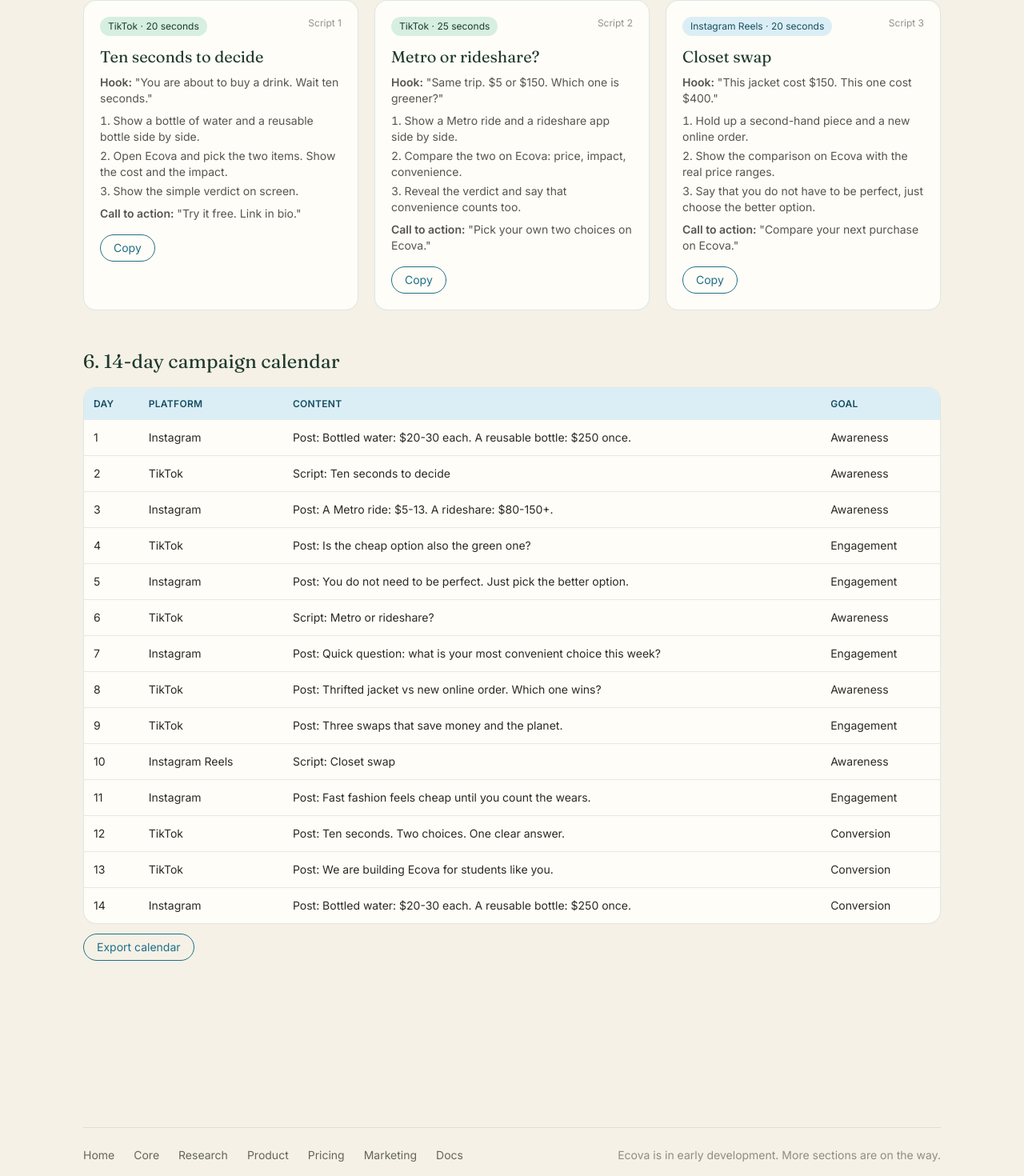
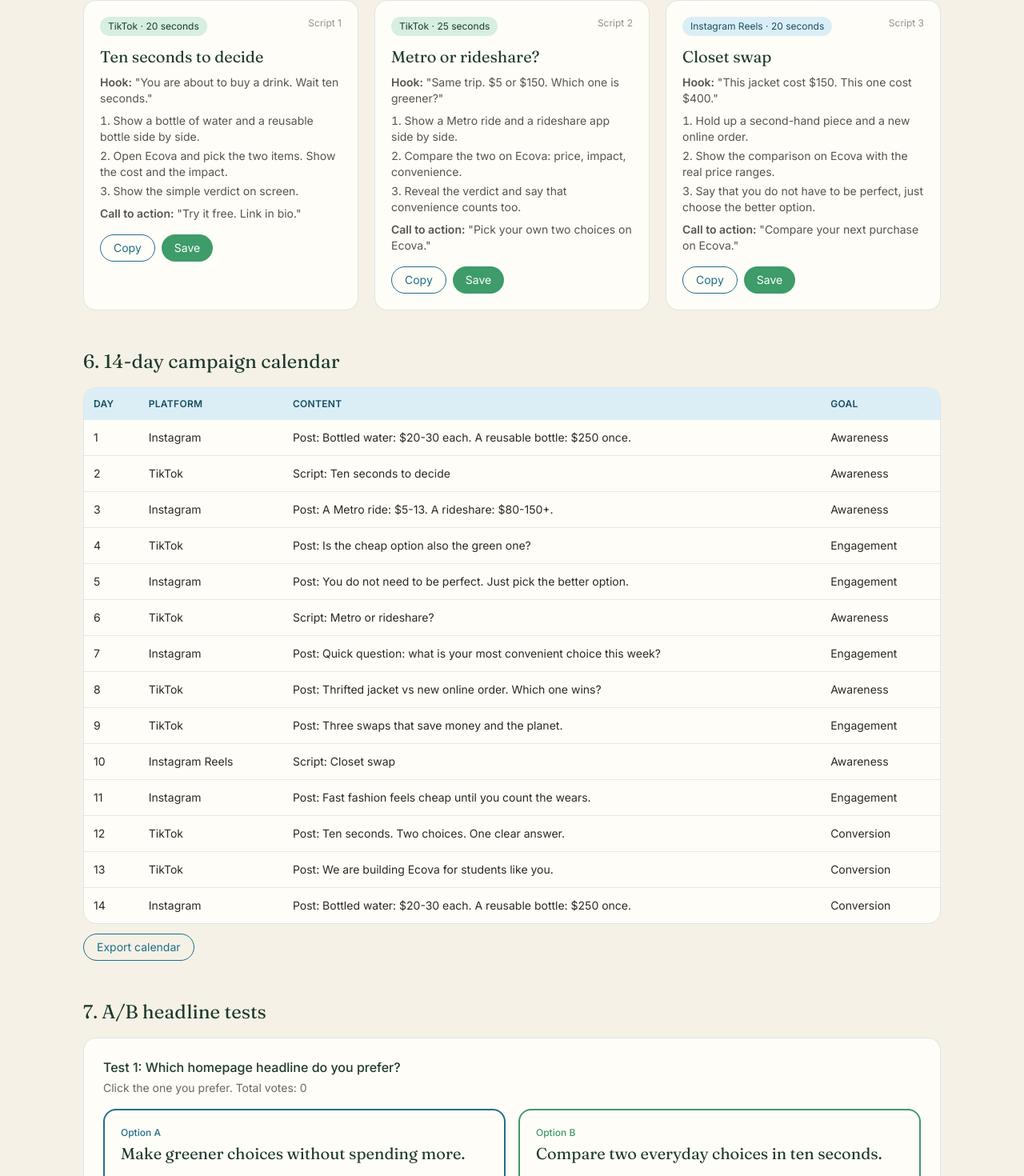
Before and after one commit to vaniahdzmtz-debug/ECOVA, a Next.js app: page /marketing in a window 1280 px wide. Shown: the part 2439-3909 px from the top of the page at 80% size. Built offline with nearby package versions, Linux system fonts and the light colour scheme; no server answers; the database is empty.

Commit message:
add saving assets and A/B votes with Supabase

```diff
--- a/app/marketing/page.js
+++ b/app/marketing/page.js
@@ -1,4 +1,9 @@
+'use client';
+
+import { useEffect, useState } from 'react';
+import { supabase } from '../../lib/supabaseClient';
 import CopyButton from '../../components/CopyButton';
+import AbTester from '../../components/AbTester';
 import {
   BRAND,
   PERSONA,
@@ -6,15 +11,61 @@ import {
   POSTS,
   SCRIPTS,
   CALENDAR,
+  AB_TESTS,
+  toText,
   itemLabel,
   itemPlatform,
-  toText,
 } from '../../lib/marketingContent';
 
 const sectionTitle = 'font-display text-2xl text-forest mb-4';
 const card = 'bg-card border border-lake/15 rounded-2xl';
 
 export default function MarketingPage() {
+  const [saved, setSaved] = useState([]);
+  const [listNote, setListNote] = useState('');
+  const [message, setMessage] = useState({ text: '', ok: false });
+
+  useEffect(() => {
+    loadSaved();
+  }, []);
+
+  async function loadSaved() {
+    if (!supabase) {
+      setListNote('Saving is not set up yet. The content still works.');
+      return;
+    }
+    const { data, error } = await supabase
+      .from('marketing_assets')
+      .select('*')
+      .order('created_at', { ascending: false })
+      .limit(20);
+    if (error) {
+      setListNote('Could not load saved assets right now. (Details: ' + (error.message || 'unknown error') + ')');
+      return;
+    }
+    setSaved(data || []);
+    setListNote('');
+  }
+
+  async function saveAsset(assetType, title, body) {
+    if (!supabase) {
+      setMessage({ text: 'Saving is not set up yet. Nothing was saved.', ok: false });
+      return;
+    }
+    const { error } = await supabase
+      .from('marketing_assets')
+      .insert({ asset_type: assetType, title: title.slice(0, 120), body });
+    if (error) {
+      setMessage({
+        text: 'Something went wrong while saving. Nothing was saved. (Details: ' + (error.message || 'unknown error') + ')',
+        ok: false,
+      });
+      return;
+    }
+    setMessage({ text: 'Saved! "' + title.slice(0, 60) + '" is in the list below.', ok: true });
+    loadSaved();
+  }
+
   const platformBadge = (platform) =>
     platform.startsWith('Instagram') ? 'bg-sky text-lakeDeep' : 'bg-mint text-forest';
 
@@ -28,6 +79,16 @@ export default function MarketingPage() {
         Everything we need to explain Ecova to {PERSONA.name} and test what works: brand, persona,
         copy, posts, video scripts, a 14-day plan, and a headline test.
       </p>
+
+      {message.text && (
+        <p
+          className={`sticky top-20 z-20 mb-8 rounded-xl px-4 py-3 text-sm ${
+            message.ok ? 'bg-mint text-forest' : 'bg-rust/10 text-rust'
+          }`}
+        >
+          {message.text}
+        </p>
+      )}
 
       <h2 className={sectionTitle}>1. Brand system</h2>
       <div className={`${card} p-6 mb-12 grid md:grid-cols-2 gap-8`}>
@@ -120,6 +181,13 @@ export default function MarketingPage() {
             <p className="text-sm text-lake mt-2">{p.hashtags.join(' ')}</p>
             <div className="mt-4 flex gap-2 flex-wrap">
               <CopyButton text={toText('post', p)} />
+              <button
+                type="button"
+                onClick={() => saveAsset('post', p.hook, toText('post', p))}
+                className="text-base sm:text-sm rounded-full bg-leaf text-white px-4 py-1.5 hover:opacity-90"
+              >
+                Save
+              </button>
             </div>
           </div>
         ))}
@@ -149,6 +217,13 @@ export default function MarketingPage() {
             </p>
             <div className="mt-4 flex gap-2 flex-wrap">
               <CopyButton text={toText('script', s)} />
+              <button
+                type="button"
+                onClick={() => saveAsset('script', s.title, toText('script', s))}
+                className="text-base sm:text-sm rounded-full bg-leaf text-white px-4 py-1.5 hover:opacity-90"
+              >
+                Save
+              </button>
             </div>
           </div>
         ))}
@@ -180,6 +255,43 @@ export default function MarketingPage() {
       <div className="mb-12">
         <CopyButton text={toText('calendar')} label="Export calendar" />
       </div>
+
+      <h2 className={sectionTitle}>7. A/B headline tests</h2>
+      <div className="space-y-5 mb-12">
+        {AB_TESTS.map((t) => (
+          <AbTester key={t.id} test={t} />
+        ))}
+      </div>
+
+      <h2 className={sectionTitle}>8. Saved assets</h2>
+      <div className={`${card} overflow-x-auto`}>
+        <table className="w-full text-sm min-w-[480px]">
+          <thead className="bg-mint text-forest text-xs uppercase tracking-wide">
+            <tr>
+              <th className="text-left p-3">Type</th>
+              <th className="text-left p-3">Title</th>
+              <th className="text-left p-3">Saved</th>
+            </tr>
+          </thead>
+          <tbody className="divide-y divide-forest/10">
+            {saved.length === 0 ? (
+              <tr>
+                <td className="p-3 text-ink/60" colSpan={3}>
+                  {listNote || 'Nothing saved yet. Click Save on a post or a script.'}
+                </td>
+              </tr>
+            ) : (
+              saved.map((a) => (
+                <tr key={a.id}>
+                  <td className="p-3 capitalize">{a.asset_type}</td>
+                  <td className="p-3">{a.title}</td>
+                  <td className="p-3">{new Date(a.created_at).toLocaleDateString('en-US', { month: 'short', day: 'numeric', year: 'numeric' })}</td>
+                </tr>
+              ))
+            )}
+          </tbody>
+        </table>
+      </div>
     </main>
   );
 }
--- /dev/null
+++ b/components/AbTester.js
@@ -0,0 +1,101 @@
+'use client';
+
+import { useEffect, useState } from 'react';
+import { supabase } from '../lib/supabaseClient';
+
+// One A/B test: two clickable options. A click saves exactly 1 vote
+// in ab_votes, then the totals are read back from Supabase.
+export default function AbTester({ test }) {
+  const [counts, setCounts] = useState({ A: 0, B: 0 });
+  const [busy, setBusy] = useState(false);
+  const [message, setMessage] = useState({ text: '', ok: false });
+  const [note, setNote] = useState('');
+
+  useEffect(() => {
+    loadCounts();
+  }, []);
+
+  async function loadCounts() {
+    if (!supabase) {
+      setNote('Voting is not set up yet. Nothing can be saved.');
+      return;
+    }
+    const { data, error } = await supabase
+      .from('ab_votes')
+      .select('choice')
+      .eq('test_id', test.id)
+      .limit(5000);
+    if (error) {
+      setNote('Could not load the votes right now. (Details: ' + (error.message || 'unknown error') + ')');
+      return;
+    }
+    const next = { A: 0, B: 0 };
+    (data || []).forEach((row) => {
+      if (row.choice === 'A' || row.choice === 'B') next[row.choice] += 1;
+    });
+    setCounts(next);
+    setNote('');
+  }
+
+  async function vote(choice) {
+    if (busy) return;
+    if (!supabase) {
+      setMessage({ text: 'Voting is not set up yet. Nothing was saved.', ok: false });
+      return;
+    }
+    setBusy(true);
+    const { error } = await supabase
+      .from('ab_votes')
+      .insert({ test_id: test.id, choice });
+    if (error) {
+      setMessage({
+        text: 'Something went wrong while voting. Nothing was saved. (Details: ' + (error.message || 'unknown error') + ')',
+        ok: false,
+      });
+      setBusy(false);
+      return;
+    }
+    setMessage({ text: 'Thanks! Your vote was saved.', ok: true });
+    await loadCounts();
+    setTimeout(() => setBusy(false), 1000);
+  }
+
+  const total = counts.A + counts.B;
+  const pct = (n) => (total === 0 ? 0 : Math.round((n / total) * 100));
+
+  const options = [
+    { key: 'A', text: test.A, border: 'border-lake', bar: 'bg-lake', track: 'bg-sky', label: 'text-lake' },
+    { key: 'B', text: test.B, border: 'border-leaf', bar: 'bg-leaf', track: 'bg-mint', label: 'text-leaf' },
+  ];
+
+  return (
+    <div className="bg-card border border-lake/15 rounded-2xl p-6">
+      <p className="font-medium text-forest mb-1">{test.title}</p>
+      <p className="text-sm text-ink/70 mb-4">Click the one you prefer. Total votes: {total}</p>
+      <div className="grid md:grid-cols-2 gap-4">
+        {options.map((o) => (
+          <button
+            key={o.key}
+            type="button"
+            disabled={busy}
+            onClick={() => vote(o.key)}
+            className={`text-left rounded-2xl border-2 ${o.border} p-5 bg-card hover:bg-parchment disabled:opacity-60 transition-colors`}
+          >
+            <span className={`block text-xs font-medium mb-1 ${o.label}`}>Option {o.key}</span>
+            <span className="block font-display text-xl text-forest">{o.text}</span>
+            <span className={`block h-3 rounded-full mt-4 ${o.track}`}>
+              <span className={`block h-3 rounded-full ${o.bar}`} style={{ width: pct(counts[o.key]) + '%' }} />
+            </span>
+            <span className="block text-xs mt-1 text-ink/70">
+              {counts[o.key]} {counts[o.key] === 1 ? 'vote' : 'votes'} · {pct(counts[o.key])}%
+            </span>
+          </button>
+        ))}
+      </div>
+      {message.text && (
+        <p className={`text-sm mt-3 ${message.ok ? 'text-leaf' : 'text-rust'}`}>{message.text}</p>
+      )}
+      {note && <p className="text-sm mt-3 text-ink/60">{note}</p>}
+    </div>
+  );
+}
```
Also changed, not shown: 1 other file (tests, documents, lock files or other folders).
